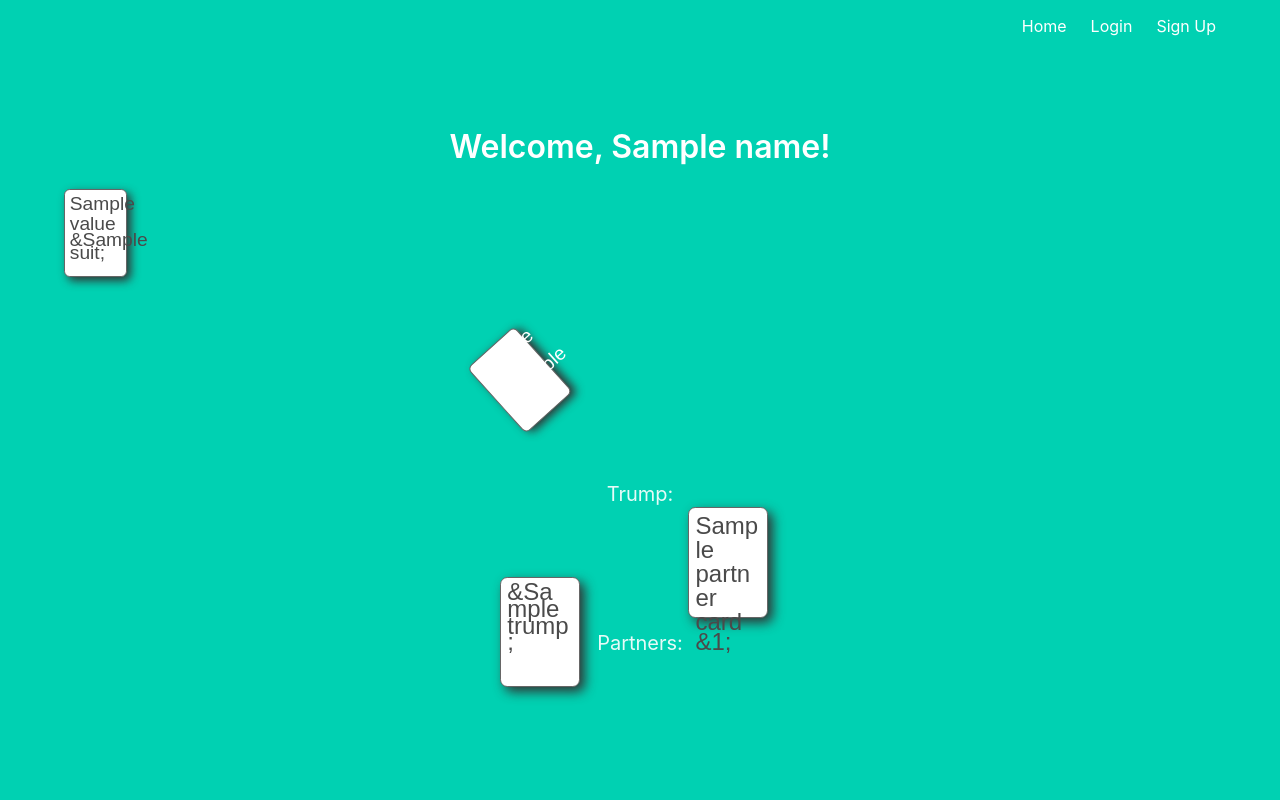
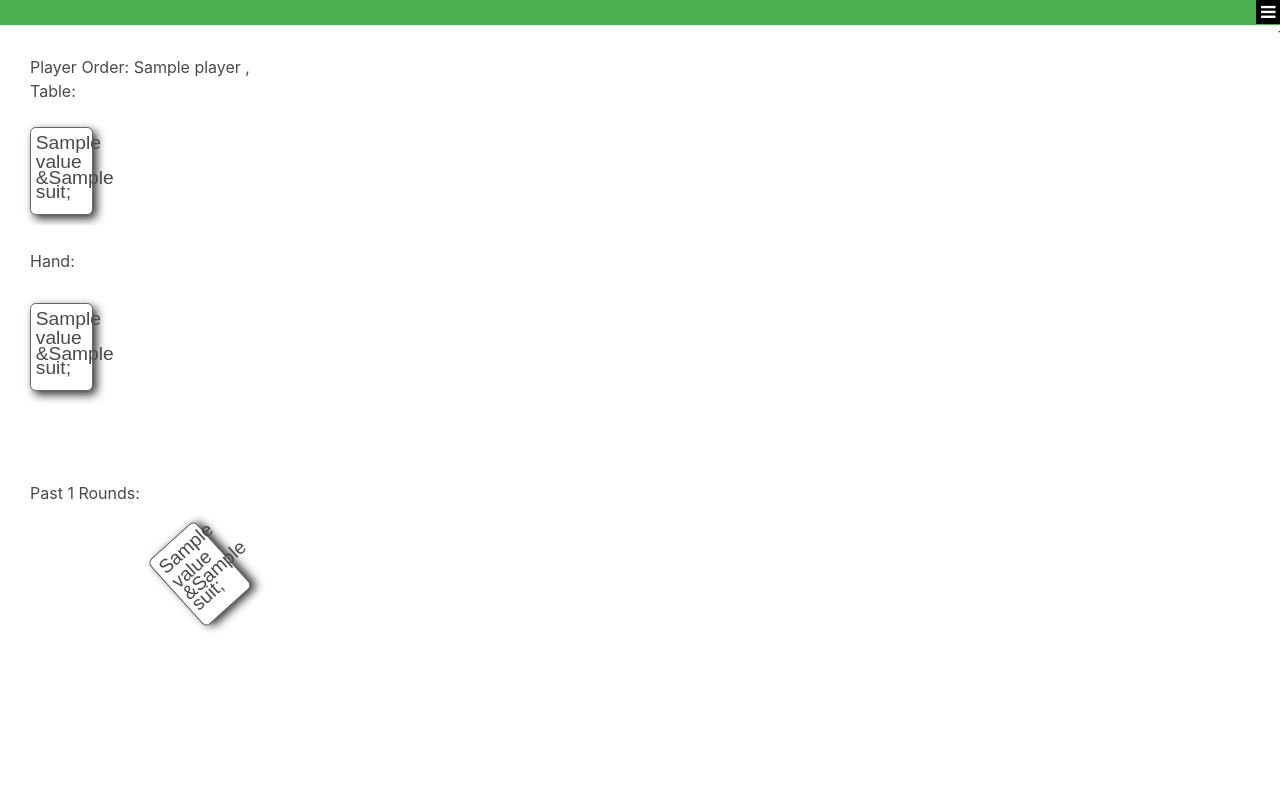
Before and after one commit to hks-9697-v2/Kaali_Teeri, a Python web app: template templates/round.html in a window 1280 px wide. Run offline with Jinja, Linux system fonts and the light colour scheme; the template is opened without the code that fills it: most values are stand-ins (such as "Sample title", 1, 10 or a date in 2020); some libraries are stand-ins or nearby versions.

Commit message:
UI changes, history shown

```diff
--- a/templates/base.html
+++ b/templates/base.html
@@ -10,14 +10,70 @@
 </head>
 
 <body>
-    <section class="hero is-primary is-fullheight">
 
-        <div class="hero-head">
-            <nav class="navbar">
-                <div class="container">
+<style>
+     /* Style the navigation menu */
+.topnav {
+  overflow: hidden;
+  background-color: #333;
+  position: relative;
+}
 
-                    <div id="navbarMenuHeroA" class="navbar-menu">
-                        <div class="navbar-end">
+/* Hide the links inside the navigation menu (except for logo/home) */
+.topnav #myLinks {
+  display: none;
+}
+
+/* Style navigation menu links */
+.topnav a {
+  color: white;
+  padding: 0px 5px;
+  text-decoration: none;
+  font-size: 17px;
+  display: block;
+}
+
+/* Style the hamburger menu */
+.topnav a.icon {
+  background: black;
+  display: block;
+  position: absolute;
+  right: 0;
+  top: 0;
+}
+
+/* Add a grey background color on mouse-over */
+.topnav a:hover {
+  background-color: #ddd;
+  color: black;
+}
+
+/* Style the active link (or home/logo) */
+.active {
+  background-color: #4CAF50;
+  color: white;
+}
+</style>
+
+<script>
+function navbar() {
+    var x = document.getElementById("myLinks");
+    if (x.style.display === "block") {
+      x.style.display = "none";
+    } else {
+      x.style.display = "block";
+    }
+  }
+</script>
+
+    <!-- Load an icon library to show a hamburger menu (bars) on small screens -->
+<link rel="stylesheet" href="https://cdnjs.cloudflare.com/ajax/libs/font-awesome/4.7.0/css/font-awesome.min.css">
+
+<!-- Top Navigation Menu -->
+<div class="topnav" >
+    <div class="active" style="width: 100%;height: 25px;">  </div>
+  <!-- Navigation links (hidden by default) -->
+  <div id="myLinks">
     <a href="{{ url_for('main.index') }}" class="navbar-item">
         Home
     </a>
@@ -40,18 +96,17 @@
                             </a>
                             {% endif %}
   </div>
-                    </div>
-                </div>
-            </nav>
+  <!-- "Hamburger menu" / "Bar icon" to toggle the navigation links -->
+  <a href="javascript:void(0);" class="icon" onclick="navbar()">
+    <i class="fa fa-bars"></i>
+  </a>
 </div>
 
-        <div class="hero-body">
-            <div class="container has-text-centered">
+
+
                {% block content %}
                {% endblock %}
-            </div>
-        </div>
-    </section>
+
 </body>
 
 </html>
--- a/templates/bid.html
+++ b/templates/bid.html
@@ -17,9 +17,9 @@
         </form>
     </div>
     {%endif%}
-    {% include "hand.html"%}
 
-	</div>
+  </div>
+  {% include "hand.html"%}
 
 <script src='{{ url_for("static", filename="counter.js") }}'></script>
 <script src="https://ajax.googleapis.com/ajax/libs/jquery/3.4.1/jquery.min.js"></script>
--- a/templates/choose.html
+++ b/templates/choose.html
@@ -44,8 +44,9 @@
         </form>
     </div>
     {%endif%}
+
+    </div>
     {% include "hand.html"%}
-    </div>
 
 <script src="https://ajax.googleapis.com/ajax/libs/jquery/3.4.1/jquery.min.js"></script>
 <script type="text/javascript">
--- a/templates/hand.html
+++ b/templates/hand.html
@@ -54,11 +54,13 @@
         cursor: default;
         }
     </style>
-<div class="column is-4 is-offset-4">
-<div class="playingCards faceImages rotateHand">
+<div style="padding-left: 30px;width: 100%;overflow: scroll;">
+Hand:
+
+<div class="playingCards faceImages">
 <ul class="{{activityClass}} hand">
   	{%for card in cards%}
-  		<li><a class="card rank-{{card.value}} {{card.suit}}" href="/make_move/{{card.suit}}/{{card.value}}/{{round_id}}">
+  		<li><a class="card {{card.suit}}" href="/make_move/{{card.suit}}/{{card.value}}/{{round_id}}">
   			<span class="rank">{{card.value}}</span>
   			<span class="suit">&{{card.suit}};</span>
   		</a>
--- a/templates/round.html
+++ b/templates/round.html
@@ -1,14 +1,44 @@
 {% extends "base.html" %}
 
 {% block content %}
-<h1 class="title">
-  Welcome, {{ name }}!
-</h1>
 
-<div class="playingCards faceImages rotateHand">
+<marquee>
+    <span>Trump:</span>
+    <span class="suit">&{{trump}};</span>
+
+    <span>;</span>
+
+    <span>Partners:</span>
+    {%for i in partner_cards%}
+
+    <span class="rank">{{i[1]}}</span>
+    <span class="suit">&{{i[0]}};</span>
+    <span>,</span>
+
+    {%endfor%}
+
+    {%if partner_cards|length == 0 %}
+    <span>None</span>
+    {%endif%}
+
+
+</marquee>
+
+<span style="padding-left: 30px;">Player Order:</span>
+{%for player in player_order%}
+
+<span>{{player}}</span>
+<span>,</span>
+
+{%endfor%}
+<div style="padding-left: 30px;width: 100%;overflow: scroll;">
+    Table:
+    <div style="display: table-cell;">
+        <div class="playingCards faceImages">
             <ul class="table">
                 {%for card in table_cards%}
-  		<li><div class="card rank-{{card.value}} {{card.suit}}" href="">
+                <li>
+                    <div class="card {{card.suit}}" href="">
                         <span class="rank">{{card.value}}</span>
                         <span class="suit">&{{card.suit}};</span>
                     </div>
@@ -16,34 +46,59 @@
                 {%endfor%}
             </ul>
         </div>
+    </div>
+</div>
+</br>
 
 {% include "hand.html"%}
 
-<h2 class="subtitle">
-	Trump:
-	<div class="playingCards faceImages rotateHand">
-		<div class="card rank-8 {{trump}}">
-    		<span class="rank"></span>
-    		<span class="suit">&{{trump}};</span>
+</br>
+<style>
+    .flex-container {
+        display: flex;
+    }
+
+    .flex-child {
+        flex: 1;
+
+    }
+
+    .flex-child:first-child {
+        margin-right: 20px;
+    }
+</style>
+
+<div class="flex-container" style="overflow: scroll;padding-left: 30px;">
+    Past {{past_rounds|length}} Rounds:</br>
+
+
+    {%for past_round in past_rounds%}
+    <div class="flex-child" >
+        <div class="playingCards faceImages rotateHand" style="width: 100px;">
+            <ul class="hand">
+                {%for card in past_round%}
+                <li><span class="card {{card.suit}}" href="/make_move/{{card.suit}}/{{card.value}}/{{round_id}}">
+                        <span class="rank">{{card.value}}</span>
+                        <span class="suit">&{{card.suit}};</span>
+                    </span>
+                </li>
+                {%endfor%}
+            </ul>
+        </div>
+    </div>
+    {% endfor %}
 </div>
 
-	Partners:
-	{%for i in partner_cards%}
-		<div class="card rank-{{i[1]}} {{i[0]}}">
-    		<span class="rank">{{i[1]}}</span>
-    		<span class="suit">&{{i[0]}};</span>
-		</div>
-	{%endfor%}
-	</div>
-</h2>
+</br>
+
 
 <script type="text/javascript">
-	function check_next_turn(){
+    function check_next_turn() {
         $.ajax({
             url: '/next_turn/{{turn_id}}/{{round_id}}',
-    success:  function(data) {
+            success: function (data) {
                 console.log(data);
-      if (data=="True")
+                if (data == "True")
                     window.location.href = "/round/{{round_id}}";
             },
             timeout: 5000 //If timeout is reached run again
@@ -63,13 +118,13 @@ setInterval(check_next_turn, 5000);
     <![endif]-->
 <!-- the following js and css is not part of the CSS cards, but only for this example page -->
 <script type="text/javascript" src="http://ajax.googleapis.com/ajax/libs/jquery/1.6.1/jquery.min.js"></script>
-    <script type="text/javascript"><!--
-    $(document).ready(function(){
+<script type="text/javascript">< !--
+        $(document).ready(function () {
             $('.options').addClass('active');
-        $('.toggle li').click(function(){
+            $('.toggle li').click(function () {
                 $('.playingCards').toggleClass($(this).text());
             });
-        $('.lang li').click(function(){
+            $('.lang li').click(function () {
                 $('html').attr('lang', $(this).text());
                 $('html').attr('xml:lang', $(this).text());
             });
@@ -83,21 +138,26 @@ setInterval(check_next_turn, 5000);
         background: #ddd;
         padding: .5em;
     }
+
     .options.active h3 {
         font-size: 1.2em;
     }
+
     .options.active ul {
         padding: 0;
     }
+
     .options.active li {
         color: #00c;
         text-decoration: underline;
         margin-left: 1.5em;
         cursor: pointer;
     }
+
     .options.active li:hover {
         text-decoration: none;
     }
+
     div.clear {
         clear: both;
         height: 0;
@@ -105,6 +165,7 @@ setInterval(check_next_turn, 5000);
         font-size: 1px;
         visibility: hidden;
     }
+
     .inactiveLink {
         pointer-events: none;
         cursor: default;
```
Also changed, not shown: game.py (+6 -3 lines), templates/players.html (+30 -4 lines), db.sqlite. Lines whose indentation alone changed are shown as unchanged.
